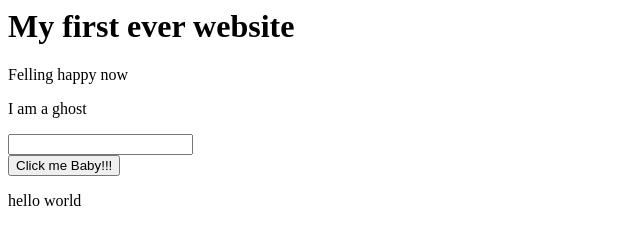
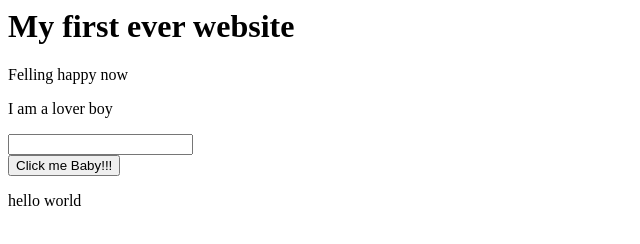
Before and after one commit to omgshakib/my-first-website, a plain HTML site: page index.html in a window 1280 px wide. Shown: the full height of the page, 0-640 px from the left. Drawn offline with Linux system fonts and the light colour scheme.

Commit message:
text updated

```diff
--- a/index.html
+++ b/index.html
@@ -1,6 +1,6 @@
 <h1>My first ever website</h1>
 <p>Felling happy now</p>
-<p>I am a ghost</p>
+<p>I am a lover boy</p>
 <input type="text">
 <br>
 <button>Click me Baby!!!</button>
```
